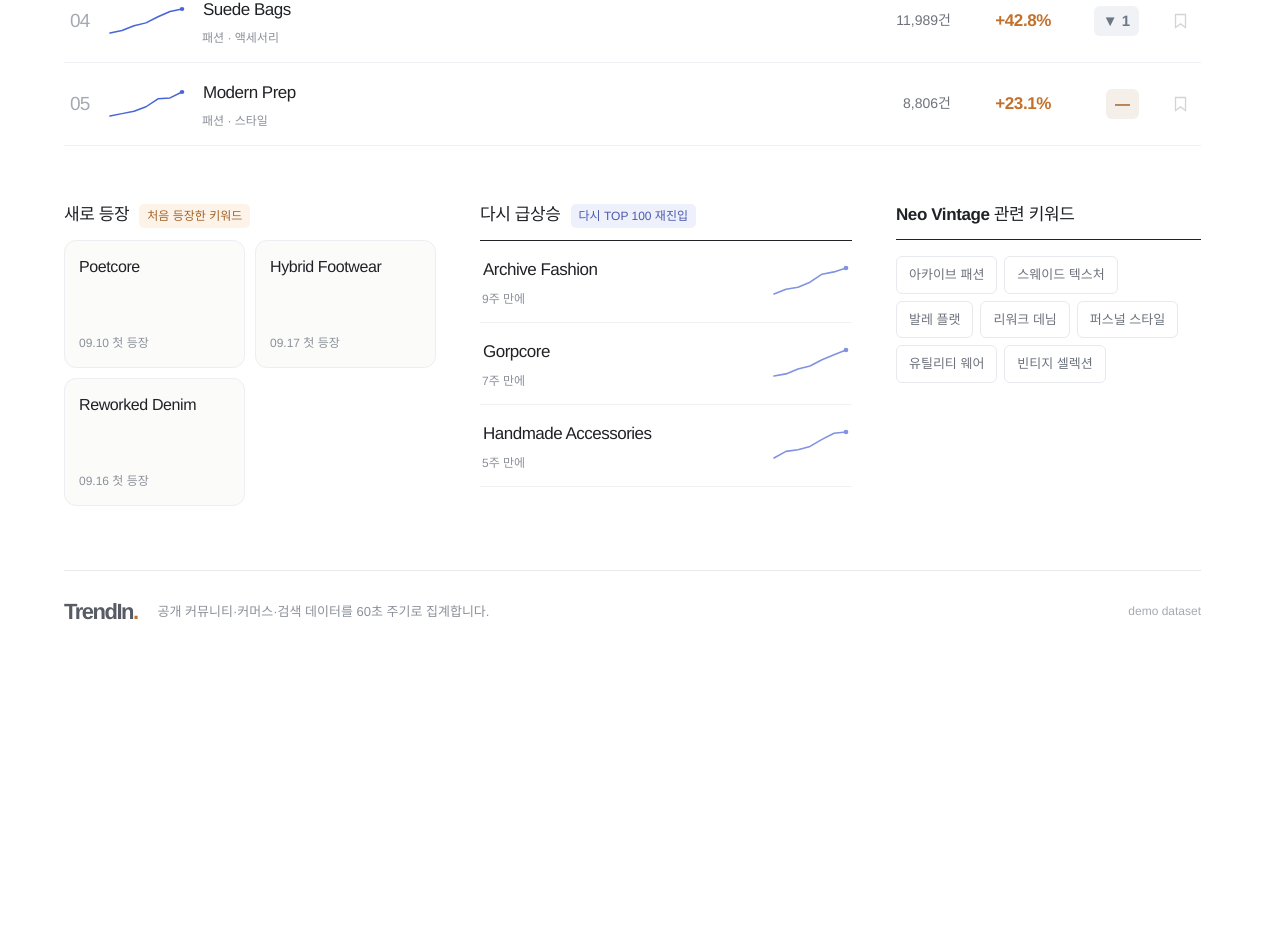
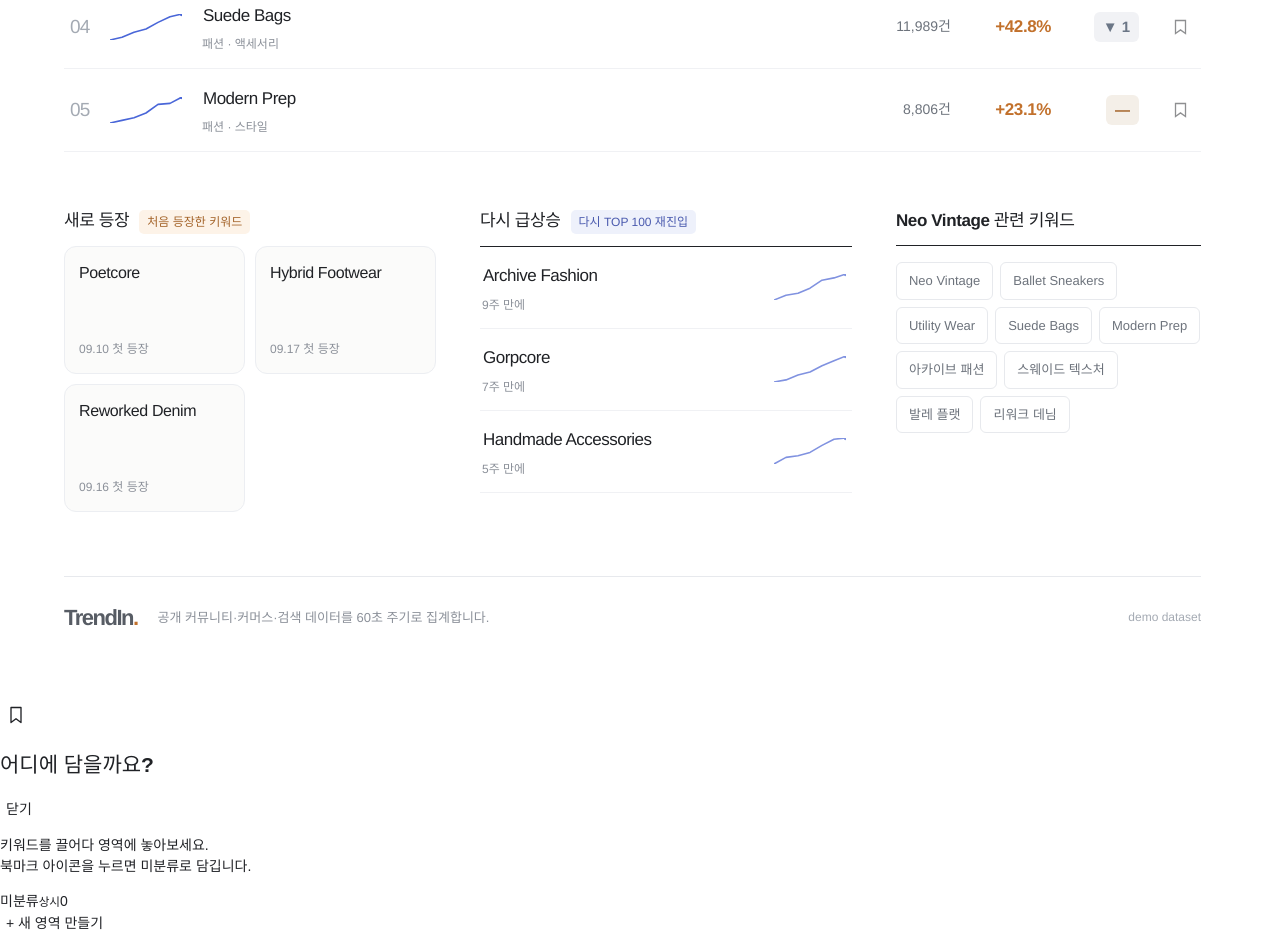
Before and after one commit to gyeolhan0789/TrendIn, a React (Vite) app in the folder frontend/: page / in a window 1280 px wide. Shown: the part 845-1781 px from the top of the page. Before the commit the page ends 1543 px from the top, so only its background shows below. Built offline with nearby package versions, Linux system fonts and the light colour scheme; no server answers.

Commit message:
feat: 저장 트렌드 페이지 연동

```diff
--- a/frontend/src/app/router/routes.tsx
+++ b/frontend/src/app/router/routes.tsx
@@ -1,10 +1,12 @@
 import { Route } from 'react-router-dom';
 import { HomePage } from '../../pages/HomePage/HomePage';
+import { SavedTrendPage } from '../../pages/SavedTrendPage/SavedTrendPage';
 import { TrendDetailPage } from '../../pages/TrendDetailPage/TrendDetailPage';
 
 export const appRoutes = (
   <>
     <Route path="/" element={<HomePage />} />
+    <Route path="/saved" element={<SavedTrendPage />} />
     <Route path="/trends/:trendId" element={<TrendDetailPage />} />
   </>
 );
--- a/frontend/src/components/layout/AppLayout.tsx
+++ b/frontend/src/components/layout/AppLayout.tsx
@@ -1,11 +1,18 @@
-import { Outlet } from 'react-router-dom';
+import { Outlet, useLocation } from 'react-router-dom';
+import { CollectProvider } from '../../features/savedTrend/collect/CollectProvider';
+import { CollectTray } from '../../features/savedTrend/collect/CollectTray';
 import { Header } from './Header';
 
 export function AppLayout() {
+  const location = useLocation();
+  // 저장 페이지 자체가 보드 화면이라 담기 패널을 겹쳐 띄우지 않습니다.
+  const showTray = location.pathname !== '/saved';
+
   return (
-    <>
+    <CollectProvider>
       <Header />
       <Outlet />
-    </>
+      {showTray && <CollectTray />}
+    </CollectProvider>
   );
 }
--- a/frontend/src/components/layout/Header.tsx
+++ b/frontend/src/components/layout/Header.tsx
@@ -9,7 +9,8 @@ export function Header() {
       <div className="header-inner">
         <NavLink className="brand" to="/" aria-label="TrendIn 홈">TrendIn<span className="brand-dot">.</span></NavLink>
         <nav className="main-nav" aria-label="주요 메뉴">
-          <NavLink to="/">대시보드</NavLink>
+          <NavLink to="/" end>대시보드</NavLink>
+          <NavLink to="/saved">저장한 트렌드</NavLink>
         </nav>
         <div className="header-right">
           {isHome && <span className="header-collection">수집 1,291건 · 갱신 방금</span>}
--- a/frontend/src/pages/HomePage/HomePage.tsx
+++ b/frontend/src/pages/HomePage/HomePage.tsx
@@ -3,10 +3,13 @@ import { Link, useLocation, useSearchParams } from 'react-router-dom';
 import { ErrorState } from '../../components/common/ErrorState';
 import { EmptyState } from '../../components/common/EmptyState';
 import { PageContainer } from '../../components/layout/PageContainer';
+import { useCollect } from '../../features/savedTrend/collect/collectContext';
+import { useCollectHandlers } from '../../features/savedTrend/collect/useCollectHandlers';
 import { useNewTrends } from '../../features/trend/hooks/useNewTrends';
 import { useRelatedTrends } from '../../features/trend/hooks/useRelatedTrends';
 import { useResurgingTrends } from '../../features/trend/hooks/useResurgingTrends';
 import { useTopTrends } from '../../features/trend/hooks/useTopTrends';
+import { Sparkline } from '../../features/trend/components/Sparkline';
 import type { Trend, TrendFilterParams } from '../../features/trend/types/trend';
 
 const categories = ['패션', '개발'];
@@ -25,43 +28,19 @@ function formatDate(date: Date) {
   return `${date.getFullYear()}.${String(date.getMonth() + 1).padStart(2, '0')}.${String(date.getDate()).padStart(2, '0')}`;
 }
 
-function makeSeries(trend: Trend, count = 14) {
-  const growth = Math.max(-20, Math.min(240, trend.growthRate));
-  const start = 14 + ((trend.keyword.length * 7) % 12);
-  return Array.from({ length: count }, (_, index) => {
-    const progress = index / (count - 1);
-    const wave = ((trend.keyword.charCodeAt(index % trend.keyword.length) ?? 40) % 9) - 4;
-    return Math.max(4, start + progress * (growth * 0.28 + 26) + wave + (index > count - 4 ? growth * 0.08 : 0));
-  });
+function TrendKeyword({ trend, className = '' }: { trend: Trend; className?: string }) {
+  const location = useLocation();
+  const collectHandlers = useCollectHandlers(trend);
+  return <Link className={`home-keyword ${className}`} to={{ pathname: `/trends/${trend.trendId}`, search: location.search }} {...collectHandlers}>{trend.keyword}</Link>;
 }
 
-function getSparkPoints(values: number[], width: number, height: number) {
-  const min = Math.min(...values);
-  const max = Math.max(...values);
-  const span = max - min || 1;
-  return values.map((value, index) => `${((index / (values.length - 1)) * width).toFixed(1)},${(height - ((value - min) / span) * height).toFixed(1)}`).join(' ');
-}
-
-function Sparkline({ trend, width = 72, height = 26, color = '#4966d8' }: { trend: Trend; width?: number; height?: number; color?: string }) {
-  const points = getSparkPoints(makeSeries(trend, 7), width, height);
-  const lastPoint = points.split(' ').at(-1)?.split(',') ?? [String(width), String(height)];
+function BookmarkButton({ trend }: { trend: Trend }) {
+  const { isSaved, toggleSave } = useCollect();
+  const saved = isSaved(trend.trendId);
   return (
-    <svg className="home-sparkline" viewBox={`0 0 ${width} ${height}`} width={width} height={height} preserveAspectRatio="none" aria-hidden="true">
-      <polyline points={points} fill="none" stroke={color} strokeWidth="1.6" strokeLinejoin="round" strokeLinecap="round" />
-      <circle cx={lastPoint[0]} cy={lastPoint[1]} r="2.3" fill={color} />
-    </svg>
-  );
-}
-
-function TrendKeyword({ trend, className = '' }: { trend: Trend; className?: string }) {
-  const location = useLocation();
-  return <Link className={`home-keyword ${className}`} to={{ pathname: `/trends/${trend.trendId}`, search: location.search }}>{trend.keyword}</Link>;
-}
-
-function BookmarkButton({ trend, saved, onToggle }: { trend: Trend; saved: boolean; onToggle: (trendId: string) => void }) {
-  return (
-    <button className="home-bookmark" type="button" title={saved ? '저장 취소' : '트렌드 저장'} aria-label={`${trend.keyword} ${saved ? '저장 취소' : '저장'}`} onClick={(event) => { event.preventDefault(); onToggle(trend.trendId); }}>
-      <svg viewBox="0 0 13 16" width="13" height="16" fill={saved ? '#202226' : 'none'} stroke={saved ? '#202226' : '#a4aab3'} strokeWidth="1.3" aria-hidden="true"><path d="M1.5 1.5h10v13l-5-3.6-5 3.6z" /></svg>
+    <button className={`home-bookmark${saved ? ' is-saved' : ''}`} type="button" title={saved ? '담기 취소' : '담기'} aria-label={`${trend.keyword} ${saved ? '담기 취소' : '담기'}`} aria-pressed={saved} onClick={(event) => { event.preventDefault(); toggleSave(trend); }}>
+      {/* 담긴 키워드는 앰버로 채우고, 해제하면 선만 남습니다. 색은 CSS에서 currentColor로 받습니다. */}
+      <svg viewBox="0 0 13 16" width="13" height="16" fill={saved ? 'currentColor' : 'none'} stroke="currentColor" strokeWidth="1.3" aria-hidden="true"><path d="M1.5 1.5h10v13l-5-3.6-5 3.6z" /></svg>
     </button>
   );
 }
@@ -73,7 +52,7 @@ function HomeState({ loading, error, empty, onRetry }: { loading: boolean; error
   return null;
 }
 
-function Spotlight({ trend, saved, onToggle }: { trend: Trend; saved: boolean; onToggle: (trendId: string) => void }) {
+function Spotlight({ trend }: { trend: Trend }) {
   return (
     <article className="home-spotlight">
       <div className="home-spotlight-copy">
@@ -82,7 +61,7 @@ function Spotlight({ trend, saved, onToggle }: { trend: Trend; saved: boolean; o
           <span className="home-rise-badge">급등</span>
           <span className="home-muted-meta">{trend.category} · 3주 연속 상위권</span>
           <span className="home-movement">▲ {Math.max(1, trend.change === 'NEW' || !trend.change ? 2 : trend.change)}</span>
-          <BookmarkButton trend={trend} saved={saved} onToggle={onToggle} />
+          <BookmarkButton trend={trend} />
         </div>
         <div className="home-spotlight-title-row">
           <h3><TrendKeyword trend={trend} className="home-keyword--spotlight" /></h3>
@@ -103,7 +82,7 @@ function Spotlight({ trend, saved, onToggle }: { trend: Trend; saved: boolean; o
   );
 }
 
-function RankingRows({ trends, saved, onToggle }: { trends: Trend[]; saved: Set<string>; onToggle: (trendId: string) => void }) {
+function RankingRows({ trends }: { trends: Trend[] }) {
   return (
     <div className="home-ranking-table">
       <div className="home-ranking-head"><span>순위</span><span>추이</span><span>키워드</span><span>언급량</span><span>7일 대비</span><span>순위 변동</span><span /></div>
@@ -117,7 +96,7 @@ function RankingRows({ trends, saved, onToggle }: { trends: Trend[]; saved: Set<
             <span className="home-number">{trend.mentionCount.toLocaleString()}건</span>
             <strong className={trend.growthRate < 0 ? 'is-muted' : ''}>{trend.growthRate > 0 ? '+' : ''}{trend.growthRate}%</strong>
             <span className="home-change"><span className={trend.change !== 'NEW' && typeof trend.change === 'number' && trend.change < 0 ? 'is-down' : ''}>{change}</span></span>
-            <span className="home-row-action"><BookmarkButton trend={trend} saved={saved.has(trend.trendId)} onToggle={onToggle} /></span>
+            <span className="home-row-action"><BookmarkButton trend={trend} /></span>
           </div>
         );
       })}
@@ -125,14 +104,29 @@ function RankingRows({ trends, saved, onToggle }: { trends: Trend[]; saved: Set<
   );
 }
 
+function FreshCard({ trend }: { trend: Trend }) {
+  const collectHandlers = useCollectHandlers(trend);
+  return (
+    <Link className="home-fresh-card" to={`/trends/${trend.trendId}`} {...collectHandlers}>
+      <span>{trend.keyword}</span>
+      <small>{formatShortDate(trend)} 첫 등장</small>
+    </Link>
+  );
+}
+
+function RelatedChip({ trend }: { trend: Trend }) {
+  const collectHandlers = useCollectHandlers(trend);
+  return <Link className="home-chip home-chip--collectable" to={`/trends/${trend.trendId}`} {...collectHandlers}>{trend.keyword}</Link>;
+}
+
 function DiscoverySection({ newTrends, risingTrends, relatedTrends, category }: { newTrends: Trend[]; risingTrends: Trend[]; relatedTrends: Trend[]; category: string }) {
-  const relatedKeywords = relatedKeywordSets[category] ?? relatedTrends.map((trend) => trend.keyword);
+  const fallbackKeywords = relatedKeywordSets[category] ?? [];
   return (
     <section className="home-discovery" aria-label="새로운 발견">
       <div>
         <div className="home-discovery-heading"><h2>새로 등장</h2><span className="home-rise-badge">처음 등장한 키워드</span></div>
         <div className="home-fresh-grid">
-          {newTrends.slice(0, 4).map((trend) => <Link className="home-fresh-card" key={trend.trendId} to={`/trends/${trend.trendId}`}><span>{trend.keyword}</span><small>{formatShortDate(trend)} 첫 등장</small></Link>)}
+          {newTrends.slice(0, 4).map((trend) => <FreshCard key={trend.trendId} trend={trend} />)}
         </div>
       </div>
       <div>
@@ -141,7 +135,11 @@ function DiscoverySection({ newTrends, risingTrends, relatedTrends, category }:
       </div>
       <div>
         <div className="home-discovery-heading home-discovery-heading--lined"><h2>{relatedTrends[0]?.keyword ?? category} <span>관련 키워드</span></h2></div>
-        <div className="home-keyword-cloud">{relatedKeywords.slice(0, 9).map((keyword) => <span className="home-chip" key={keyword}>{keyword}</span>)}</div>
+        {/* 실제 트렌드로 연결되는 키워드만 담을 수 있고, 나머지는 안내용 텍스트로 둡니다. */}
+        <div className="home-keyword-cloud">
+          {relatedTrends.slice(0, 9).map((trend) => <RelatedChip key={trend.trendId} trend={trend} />)}
+          {fallbackKeywords.slice(0, Math.max(0, 9 - relatedTrends.length)).map((keyword) => <span className="home-chip" key={keyword}>{keyword}</span>)}
+        </div>
       </div>
     </section>
   );
@@ -156,7 +154,6 @@ export function HomePage() {
   const [searchParams, setSearchParams] = useSearchParams();
   const [now, setNow] = useState(() => new Date());
   const [categoryOpen, setCategoryOpen] = useState(false);
-  const [savedIds, setSavedIds] = useState<Set<string>>(new Set());
   const rawCategory = searchParams.get('category');
   const category = rawCategory && categories.includes(rawCategory) ? rawCategory : '패션';
   const period = searchParams.get('period') ?? '24h';
@@ -176,18 +173,6 @@ export function HomePage() {
     next.set(key, value);
     setSearchParams(next);
     setCategoryOpen(false);
-  };
-
-  const toggleSaved = (trendId: string) => {
-    setSavedIds((current) => {
-      const next = new Set(current);
-      if (next.has(trendId)) {
-        next.delete(trendId);
-      } else {
-        next.add(trendId);
-      }
-      return next;
-    });
   };
 
   const topTrends = topQuery.data ?? [];
@@ -213,7 +198,7 @@ export function HomePage() {
         <section className="home-top-section" aria-labelledby="home-top-heading">
           <h2 id="home-top-heading">지금 눈여겨볼 TOP 5</h2>
           <HomeState loading={topQuery.isLoading} error={topQuery.isError} empty={!spotlight} onRetry={() => topQuery.refetch()} />
-          {spotlight && <><Spotlight trend={spotlight} saved={savedIds.has(spotlight.trendId)} onToggle={toggleSaved} /><RankingRows trends={topTrends.slice(1, 5)} saved={savedIds} onToggle={toggleSaved} /></>}
+          {spotlight && <><Spotlight trend={spotlight} /><RankingRows trends={topTrends.slice(1, 5)} /></>}
         </section>
 
         <HomeState loading={newQuery.isLoading || risingQuery.isLoading || relatedQuery.isLoading} error={newQuery.isError || risingQuery.isError || relatedQuery.isError} empty={false} onRetry={() => { void newQuery.refetch(); void risingQuery.refetch(); void relatedQuery.refetch(); }} />
--- a/frontend/src/pages/SavedTrendPage/SavedTrendPage.tsx
+++ b/frontend/src/pages/SavedTrendPage/SavedTrendPage.tsx
@@ -1,36 +1,181 @@
+import { useEffect, useMemo, useState } from 'react';
 import { Link } from 'react-router-dom';
 import { ErrorState } from '../../components/common/ErrorState';
-import { Skeleton } from '../../components/common/Skeleton';
 import { PageContainer } from '../../components/layout/PageContainer';
-import { SavedTrendList } from '../../features/savedTrend/components/SavedTrendList';
+import { showToast } from '../../components/common/toast';
+import { UNSORTED_BOARD_ID, UNSORTED_BOARD_NAME } from '../../features/savedTrend/api/savedBoardStorage';
+import { SavedBoardNav } from '../../features/savedTrend/components/SavedBoardNav';
+import { SavedBoardPanel } from '../../features/savedTrend/components/SavedBoardPanel';
 import { useDeleteSavedTrend } from '../../features/savedTrend/hooks/useDeleteSavedTrend';
+import { useSavedBoards } from '../../features/savedTrend/hooks/useSavedBoards';
 import { useSavedTrends } from '../../features/savedTrend/hooks/useSavedTrends';
+import type { SavedBoardView, SavedTrend } from '../../features/savedTrend/types/savedTrend';
+
+function parseSavedAt(trend: SavedTrend) {
+  const time = trend.savedAt ? Date.parse(trend.savedAt) : Number.NaN;
+  return Number.isNaN(time) ? 0 : time;
+}
+
+interface SavedOverview {
+  total: number;
+  rising: SavedTrend[];
+  fresh: SavedTrend[];
+  falling: SavedTrend[];
+}
+
+function summarise(trends: SavedTrend[]): SavedOverview {
+  return {
+    total: trends.length,
+    rising: [...trends].filter((trend) => trend.growthRate > 0).sort((a, b) => b.growthRate - a.growthRate),
+    fresh: trends.filter((trend) => trend.change === 'NEW'),
+    falling: [...trends].filter((trend) => trend.growthRate < 0).sort((a, b) => a.growthRate - b.growthRate),
+  };
+}
+
+function SavedOverviewCards({ overview }: { overview: SavedOverview }) {
+  const leader = overview.rising[0];
+  const newest = overview.fresh[0];
+  const weakest = overview.falling[0];
+
+  return (
+    <div className="saved-overview" aria-label="저장한 트렌드 요약">
+      <div className="saved-overview-card">
+        <span>급등 중</span>
+        <strong className="is-rising">{overview.rising.length}<small>/ {overview.total}</small></strong>
+        <p>{leader ? `${leader.keyword} +${leader.growthRate}% 선두` : '—'}</p>
+      </div>
+      <div className="saved-overview-card">
+        <span>신규 진입</span>
+        <strong className="is-new">{overview.fresh.length}<small>/ {overview.total}</small></strong>
+        <p>{newest ? `${newest.keyword} 처음 등장` : '—'}</p>
+      </div>
+      <div className="saved-overview-card">
+        <span>주의 · 하락 전환</span>
+        <strong className="is-falling">{overview.falling.length}<small>/ {overview.total}</small></strong>
+        <p>{weakest ? `${weakest.keyword} ${weakest.growthRate}%` : '없음'}</p>
+      </div>
+    </div>
+  );
+}
+
+function SavedEmpty() {
+  return (
+    <div className="saved-empty">
+      <p>저장한 트렌드는 순위 변동과 언급량 추이를 계속 따라갑니다.</p>
+      <h2>대시보드에서 마음에 드는 키워드의 북마크를 눌러보세요.</h2>
+      <Link className="saved-empty-action" to="/">오늘의 흐름 살펴보기<span aria-hidden="true">→</span></Link>
+    </div>
+  );
+}
 
 export function SavedTrendPage() {
   const savedTrendsQuery = useSavedTrends();
   const deleteMutation = useDeleteSavedTrend();
+  const { boards, assignments, addBoard, renameBoard, removeBoard, moveBoard, assignTrends, pruneAssignments } = useSavedBoards();
 
-  if (savedTrendsQuery.isLoading) return <PageContainer><SavedPageHeading /><Skeleton /></PageContainer>;
-  if (savedTrendsQuery.isError) return <PageContainer><SavedPageHeading /><ErrorState onRetry={() => savedTrendsQuery.refetch()} /></PageContainer>;
-  if (savedTrendsQuery.data?.length === 0) return <PageContainer><SavedPageHeading /><div className="empty-state"><OrbitMark /><h2>아직 비어 있는 컬렉션</h2><p>눈길이 가는 트렌드를 누르고 저장해보세요.<br />나만의 관심 흐름이 차곡차곡 쌓여요.</p><Link className="primary-button" to="/">오늘의 흐름 살펴보기</Link></div><SavedPageFooter /></PageContainer>;
+  const [selectedBoardId, setSelectedBoardId] = useState(UNSORTED_BOARD_ID);
+  const [draggingTrendId, setDraggingTrendId] = useState<string>();
+  const [cardDropTargetId, setCardDropTargetId] = useState<string>();
+
+  // 아래 이펙트가 trends를 의존하므로, 빈 배열도 매 렌더 같은 참조로 유지해야 합니다.
+  const trends = useMemo(() => savedTrendsQuery.data ?? [], [savedTrendsQuery.data]);
+  const isReady = !savedTrendsQuery.isLoading && !savedTrendsQuery.isError;
+
+  useEffect(() => {
+    if (savedTrendsQuery.isSuccess) pruneAssignments(trends.map((trend) => trend.trendId));
+  }, [pruneAssignments, savedTrendsQuery.isSuccess, trends]);
+
+  const boardViews = useMemo<SavedBoardView[]>(() => {
+    // 최근 저장한 키워드가 앞에 오도록 정렬합니다.
+    const ordered = [...trends].reverse().sort((a, b) => parseSavedAt(b) - parseSavedAt(a));
+    const byBoard = new Map<string, SavedTrend[]>(boards.map((board) => [board.boardId, []]));
+    const unsorted: SavedTrend[] = [];
+    ordered.forEach((trend) => {
+      const bucket = byBoard.get(assignments[trend.trendId] ?? '');
+      if (bucket) bucket.push(trend);
+      else unsorted.push(trend);
+    });
+    return [
+      { boardId: UNSORTED_BOARD_ID, name: UNSORTED_BOARD_NAME, trends: unsorted },
+      ...boards.map((board) => ({ ...board, trends: byBoard.get(board.boardId) ?? [] })),
+    ];
+  }, [assignments, boards, trends]);
+
+  // 보고 있던 보드가 삭제되면 미분류로 돌아갑니다.
+  const selectedBoard = boardViews.find((board) => board.boardId === selectedBoardId) ?? boardViews[0];
+  useEffect(() => {
+    if (selectedBoard.boardId !== selectedBoardId) setSelectedBoardId(selectedBoard.boardId);
+  }, [selectedBoard.boardId, selectedBoardId]);
+
+  const overview = useMemo(() => summarise(trends), [trends]);
+
+  const dropCardOnBoard = (boardId: string) => {
+    const trendId = draggingTrendId;
+    setDraggingTrendId(undefined);
+    setCardDropTargetId(undefined);
+    if (!trendId || (assignments[trendId] ?? UNSORTED_BOARD_ID) === boardId) return;
+    const target = boardViews.find((board) => board.boardId === boardId);
+    assignTrends([trendId], boardId);
+    showToast({ message: `${target?.name ?? '보드'}(으)로 옮겼습니다.`, type: 'success' });
+  };
+
+  const createBoard = () => {
+    const board = addBoard();
+    setSelectedBoardId(board.boardId);
+    showToast({ message: `${board.name}을(를) 만들었습니다.`, type: 'success' });
+  };
+
+  const deleteBoard = (boardId: string) => {
+    const target = boardViews.find((board) => board.boardId === boardId);
+    removeBoard(boardId);
+    setSelectedBoardId(UNSORTED_BOARD_ID);
+    showToast({ message: `${target?.name ?? '보드'}을(를) 삭제했습니다. 키워드는 미분류로 옮겼습니다.`, type: 'success' });
+  };
 
   return (
     <PageContainer>
-      <SavedPageHeading />
-      <SavedTrendList trends={savedTrendsQuery.data ?? []} deletingTrendId={deleteMutation.isPending ? deleteMutation.variables : undefined} onDelete={(trendId) => deleteMutation.mutate(trendId)} />
-      <SavedPageFooter />
+      <div className="saved-page">
+        <div className="saved-titlebar">
+          <h1>저장한 트렌드</h1>
+          <p>{trends.length > 0
+            ? `키워드 ${trends.length}개 · 보드 ${boards.length}개 · 카드는 보드로, 보드는 목록 안에서 끌어 옮길 수 있습니다`
+            : '저장한 흐름을 보드로 모아 언급량과 순위 변화를 이어서 봅니다'}</p>
+        </div>
+
+        {savedTrendsQuery.isLoading && <div className="saved-loading" aria-label="불러오는 중"><span /><span /><span /></div>}
+        {savedTrendsQuery.isError && <ErrorState message="저장한 트렌드를 불러오지 못했습니다." onRetry={() => savedTrendsQuery.refetch()} />}
+
+        {isReady && trends.length === 0 && <SavedEmpty />}
+        {isReady && trends.length > 0 && (
+          <>
+            <SavedOverviewCards overview={overview} />
+            <div className="saved-workspace">
+              <SavedBoardNav
+                boards={boardViews}
+                selectedBoardId={selectedBoard.boardId}
+                cardDropTargetId={cardDropTargetId}
+                draggingCard={Boolean(draggingTrendId)}
+                onSelect={setSelectedBoardId}
+                onCardDragOver={setCardDropTargetId}
+                onCardDragLeave={(boardId) => setCardDropTargetId((current) => (current === boardId ? undefined : current))}
+                onCardDrop={dropCardOnBoard}
+                onReorder={moveBoard}
+                onAdd={createBoard}
+              />
+              <SavedBoardPanel
+                board={selectedBoard}
+                draggingTrendId={draggingTrendId}
+                deletingTrendId={deleteMutation.isPending ? deleteMutation.variables : undefined}
+                onDragStart={setDraggingTrendId}
+                onDragEnd={() => { setDraggingTrendId(undefined); setCardDropTargetId(undefined); }}
+                onDelete={(trendId) => deleteMutation.mutate(trendId)}
+                onRename={renameBoard}
+                onRemove={deleteBoard}
+              />
+            </div>
+          </>
+        )}
+      </div>
     </PageContainer>
   );
 }
-
-function SavedPageHeading() {
-  return <div className="saved-page-heading"><p className="eyebrow">TRENDIN / YOUR COLLECTION</p><h1>다시 만나고 싶은<br />흐름들<span className="accent">.</span></h1><p>발견한 순간을 저장해두세요.</p></div>;
-}
-
-function OrbitMark() {
-  return <span className="orbit-mark" aria-hidden="true"><i /><i /><i /></span>;
-}
-
-function SavedPageFooter() {
-  return <footer className="page-footer saved-page-footer"><span className="brand">TrendIn<span className="brand-dot">.</span></span><p>유행을 따라가기 전에, 흐름을 발견하세요.</p></footer>;
-}
```
Also changed, not shown: frontend/src/features/savedTrend/components/SavedTrendList.tsx (deleted, +0 -24 lines), frontend/src/features/savedTrend/hooks/useDeleteSavedTrend.ts (+6 -2 lines), frontend/src/features/savedTrend/hooks/useSaveTrend.ts (+7 -2 lines), frontend/src/pages/TrendDetailPage/TrendDetailPage.tsx (+7 -5 lines).
